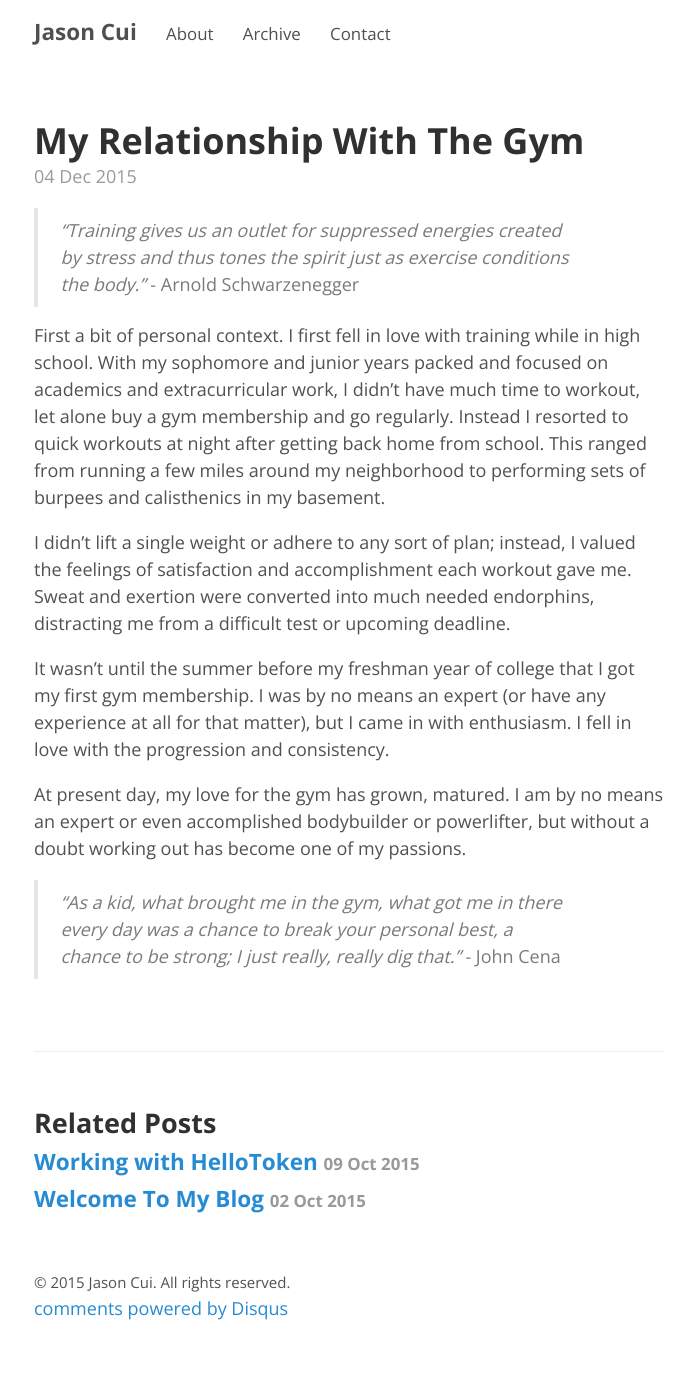
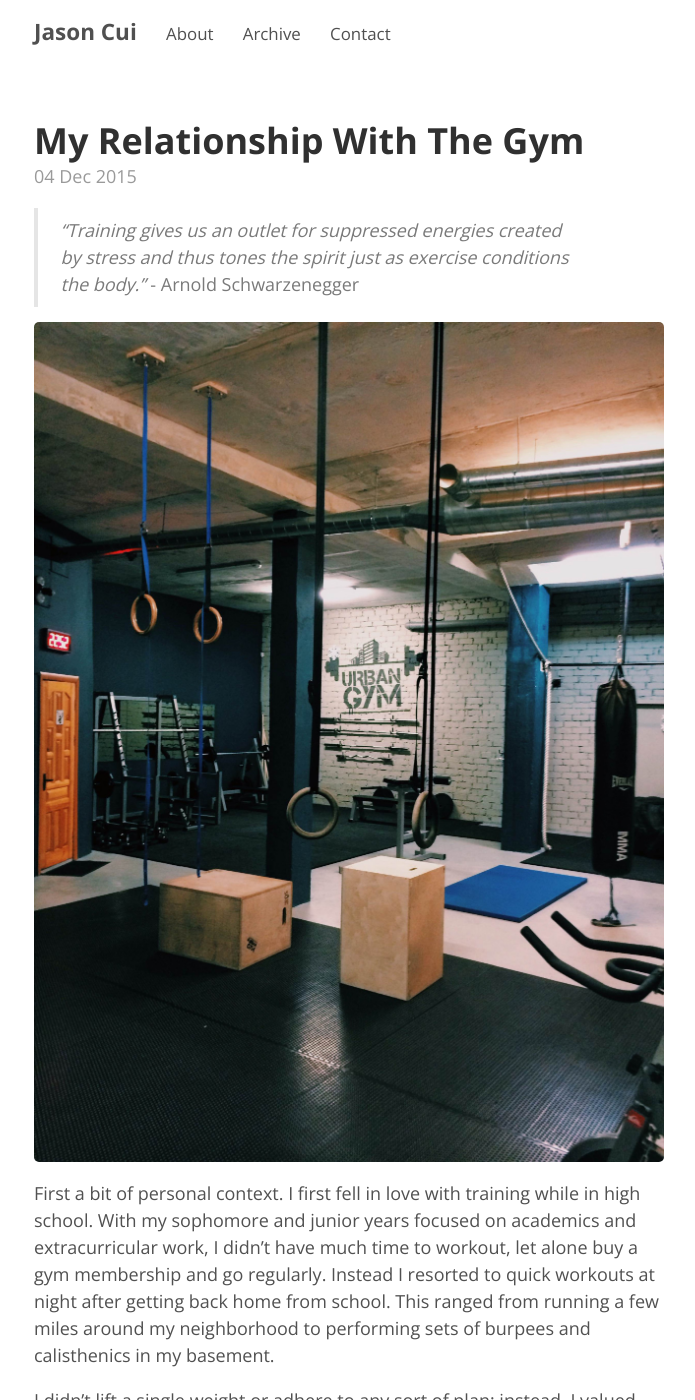
Before and after one commit to jasoncui/jasoncui.github.io, a Jekyll site: the page built from _posts/2015-12-04-working-out-and-the-gym.md, in a window 1280 px wide and 1400 px high. Shown: the whole window, without its empty margins (291-986 px from the left). Built offline with Jekyll 4.4.1, drawn with Linux system fonts in a browser that asks for light colours; comment, search, counter and statistics services are not loaded; some of the changed text lies outside the part shown.

Commit message:
added gym photo

```diff
--- a/_posts/2015-12-04-working-out-and-the-gym.md
+++ b/_posts/2015-12-04-working-out-and-the-gym.md
@@ -6,13 +6,17 @@ comments: True
 
 > *"Training gives us an outlet for suppressed energies created by stress and thus tones the spirit just as exercise conditions the body."* - Arnold Schwarzenegger
 
-First a bit of personal context. I first fell in love with training while in high school. With my sophomore and junior years packed and focused on academics and extracurricular work, I didn't have much time to workout, let alone buy a gym membership and go regularly. Instead I resorted to quick workouts at night after getting back home from school. This ranged from running a few miles around my neighborhood to performing sets of burpees and calisthenics in my basement.
+![Gym Image](/public/gym.jpg)
+
+First a bit of personal context. I first fell in love with training while in high school. With my sophomore and junior years focused on academics and extracurricular work, I didn't have much time to workout, let alone buy a gym membership and go regularly. Instead I resorted to quick workouts at night after getting back home from school. This ranged from running a few miles around my neighborhood to performing sets of burpees and calisthenics in my basement.
 
 I didn't lift a single weight or adhere to any sort of plan; instead, I valued the feelings of satisfaction and accomplishment each workout gave me. Sweat and exertion were converted into much needed endorphins, distracting me from a difficult test or upcoming deadline.
 
-It wasn't until the summer before my freshman year of college that I got my first gym membership. I was by no means an expert (or have any experience at all for that matter), but I came in with enthusiasm. I fell in love with the progression and consistency.
+It wasn't until the summer before my freshman year of college that I got my first gym membership. I was by no means an expert (nor did I have any experience at all for that matter), but I came in with enthusiasm. I fell in love with the progression and consistency.
 
 
 At present day, my love for the gym has grown, matured. I am by no means an expert or even accomplished bodybuilder or powerlifter, but without a doubt working out has become one of my passions.
 
+And for me, it has transcended purely physical exertion and satisfaction.
+
 > *"As a kid, what brought me in the gym, what got me in there every day was a chance to break your personal best, a chance to be strong; I just really, really dig that."* - John Cena
```
Also changed, not shown: public/gym.jpg (added).
